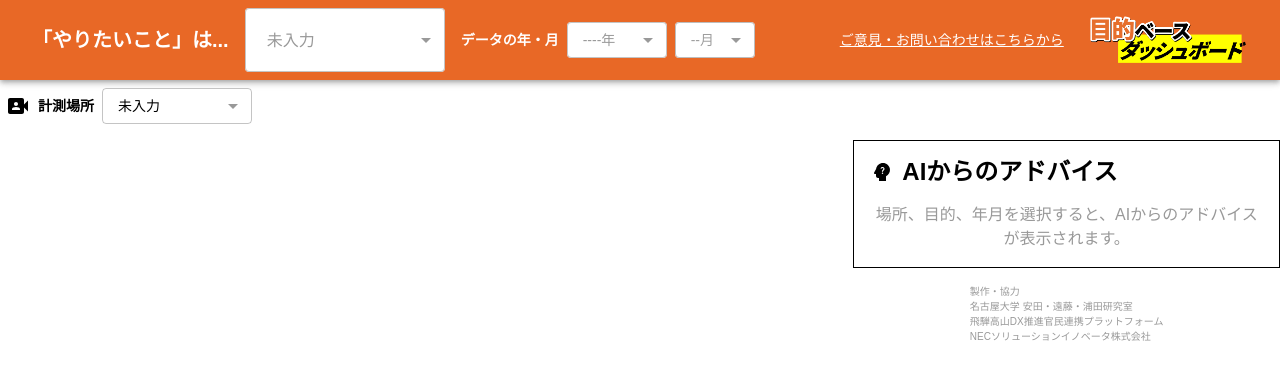
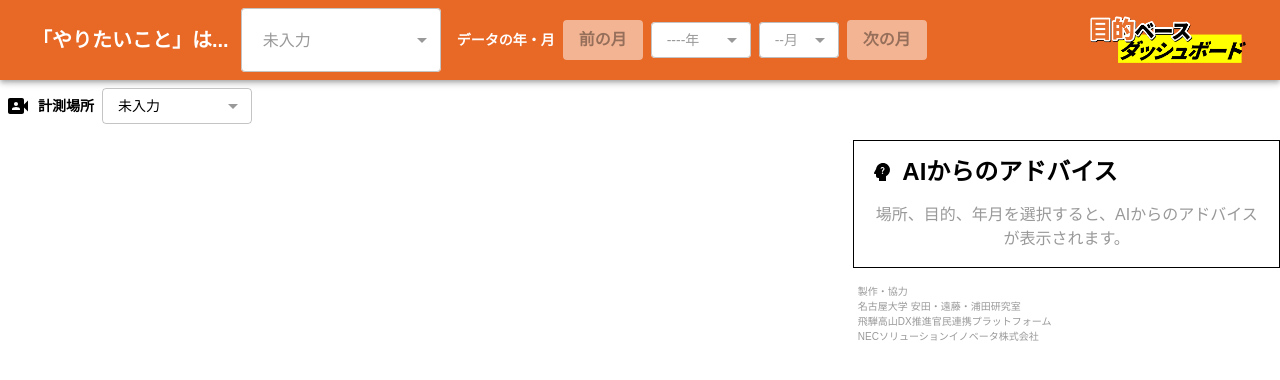
Before and after one commit to waka320/ai_cam_dashbord, a React (Create React App) app in the folder frontend/: page / in a window 1280 px wide. Shown: the top 380 px of the page. Built offline with nearby package versions, Linux system fonts and the light colour scheme.

Commit message:
feat: add month buttons

```diff
--- a/frontend/src/components/layout/Content.js
+++ b/frontend/src/components/layout/Content.js
@@ -77,6 +77,18 @@ function Content() {
                             </Link><br />
                             NECソリューションイノベータ株式会社
                         </Typography>
+                        <Typography
+                            variant="bodyM"
+                            sx={{
+                                color: theme.palette.text.white,
+                                textDecoration: 'underline',
+                                '&:hover': {
+                                    color: theme.palette.text.secondary,
+                                },
+                            }}
+                        >
+                            ご意見・お問い合わせはこちらから
+                        </Typography>
                     </Box>
                 </Box>
             </Box>
--- a/frontend/src/components/layout/Header.js
+++ b/frontend/src/components/layout/Header.js
@@ -1,5 +1,5 @@
 import React, { useState, useEffect } from 'react';
-import { AppBar, Toolbar, Typography, Button, Select, MenuItem, Box, FormControl } from '@mui/material';
+import { AppBar, Toolbar, Typography, Select, MenuItem, Box, FormControl, Button } from '@mui/material';
 // import CalendarMonthIcon from '@mui/icons-material/CalendarMonth';
 import theme from '../../theme/theme';
 import logo from '../../assets/dashbord_logo.png';
@@ -98,6 +98,55 @@ function Header() {
         }
     };
 
+    // 前の月に移動する関数
+    const handlePreviousMonth = () => {
+        if (!selectedYear || !selectedMonth) return;
+
+        let newMonth = parseInt(selectedMonth) - 1;
+        let newYear = parseInt(selectedYear);
+
+        if (newMonth < 1) {
+            newMonth = 12;
+            newYear -= 1;
+            // 2021年より前には戻れないようにする
+            if (newYear < 2021) return;
+        }
+
+        setSelectedYear(newYear.toString());
+        setSelectedMonth(newMonth.toString());
+
+        // データを更新
+        if (selectedAction) {
+            setTimeout(() => fetchCalendarData(), 100);
+        }
+    };
+
+    // 次の月に移動する関数
+    const handleNextMonth = () => {
+        if (!selectedYear || !selectedMonth) return;
+
+        let newMonth = parseInt(selectedMonth) + 1;
+        let newYear = parseInt(selectedYear);
+
+        if (newMonth > 12) {
+            newMonth = 1;
+            newYear += 1;
+        }
+
+        // 現在の年月より先には進めないようにする
+        if (newYear > currentYear || (newYear === currentYear && newMonth > currentMonth)) {
+            return;
+        }
+
+        setSelectedYear(newYear.toString());
+        setSelectedMonth(newMonth.toString());
+
+        // データを更新
+        if (selectedAction) {
+            setTimeout(() => fetchCalendarData(), 100);
+        }
+    };
+
     return (
         <AppBar position="static" color="primary" sx={{ padding: '8px 8px' }}>
             <Toolbar sx={{ display: 'flex', justifyContent: 'space-between', alignItems: 'center' }}>
@@ -105,7 +154,7 @@ function Header() {
                     <Typography
                         variant="h6"
                         sx={{
-                            marginRight: '16px',
+                            marginRight: '12px',
                             color: theme.palette.text.white,
                             fontWeight: 'bold',
                         }}
@@ -146,6 +195,27 @@ function Header() {
                         <Typography variant="labelL" sx={{ color: theme.palette.text.white, fontWeight: 'bold' }}>
                             データの年・月
                         </Typography>
+
+                        <Button
+                            variant="contained"
+                            onClick={handlePreviousMonth}
+                            disabled={loading || !selectedYear || !selectedMonth || (selectedYear === "2021" && selectedMonth === "1")}
+                            sx={{
+                                minWidth: '80px',
+                                bgcolor: 'white',
+                                color: theme.palette.primary.main,
+                                '&:hover': {
+                                    bgcolor: 'rgba(255, 255, 255, 0.8)',
+                                },
+                                '&:disabled': {
+                                    bgcolor: 'rgba(255, 255, 255, 0.5)',
+                                    color: 'rgba(0, 0, 0, 0.38)',
+                                }
+                            }}
+                        >
+                            前の月
+                        </Button>
+
                         <Box sx={{ display: 'flex', gap: 1 }}>
                             <FormControl variant="outlined" sx={{ minWidth: 100 }}>
                                 <Select
@@ -214,32 +284,30 @@ function Header() {
                                 </Select>
                             </FormControl>
                         </Box>
+
+                        <Button
+                            variant="contained"
+                            onClick={handleNextMonth}
+                            disabled={loading || !selectedYear || !selectedMonth || (selectedYear === currentYear.toString() && selectedMonth === currentMonth.toString())}
+                            sx={{
+                                minWidth: '80px',
+                                bgcolor: 'white',
+                                color: theme.palette.primary.main,
+                                '&:hover': {
+                                    bgcolor: 'rgba(255, 255, 255, 0.8)',
+                                },
+                                '&:disabled': {
+                                    bgcolor: 'rgba(255, 255, 255, 0.5)',
+                                    color: 'rgba(0, 0, 0, 0.38)',
+                                }
+                            }}
+                        >
+                            次の月
+                        </Button>
                     </Box>
                 </Box>
 
                 <Box sx={{ display: 'flex', alignItems: 'center' }}>
-                    <Button
-                        href="#"
-                        sx={{
-                            textTransform: 'none',
-
-                            fontWeight: 'bold',
-                            marginRight: '16px',
-                        }}
-                    >
-                        <Typography
-                            variant="bodyM"
-                            sx={{
-                                color: theme.palette.text.white,
-                                textDecoration: 'underline',
-                                '&:hover': {
-                                    color: theme.palette.text.secondary,
-                                },
-                            }}
-                        >
-                            ご意見・お問い合わせはこちらから
-                        </Typography>
-                    </Button>
                     <Box
                         component="img"
                         src={logo}
```
